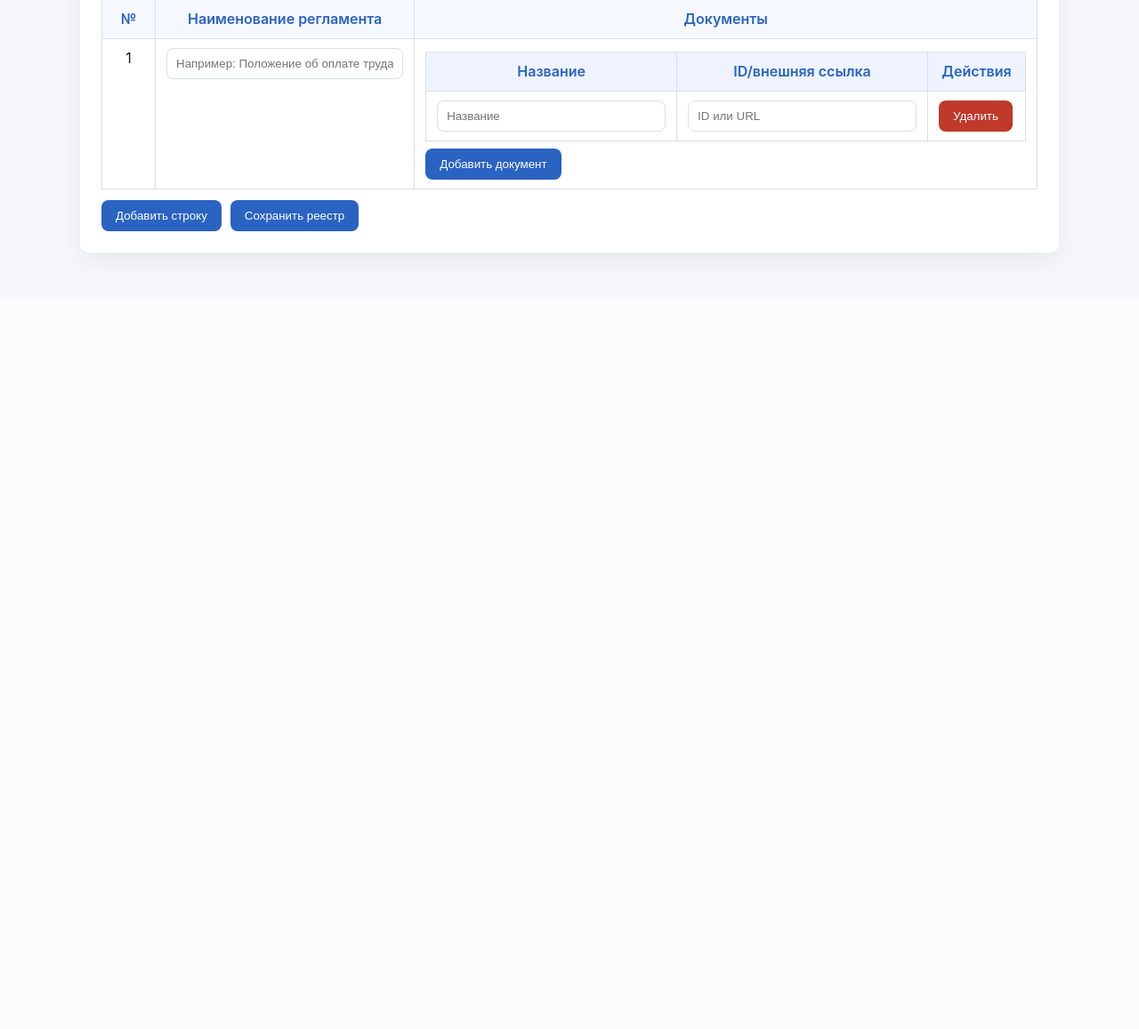
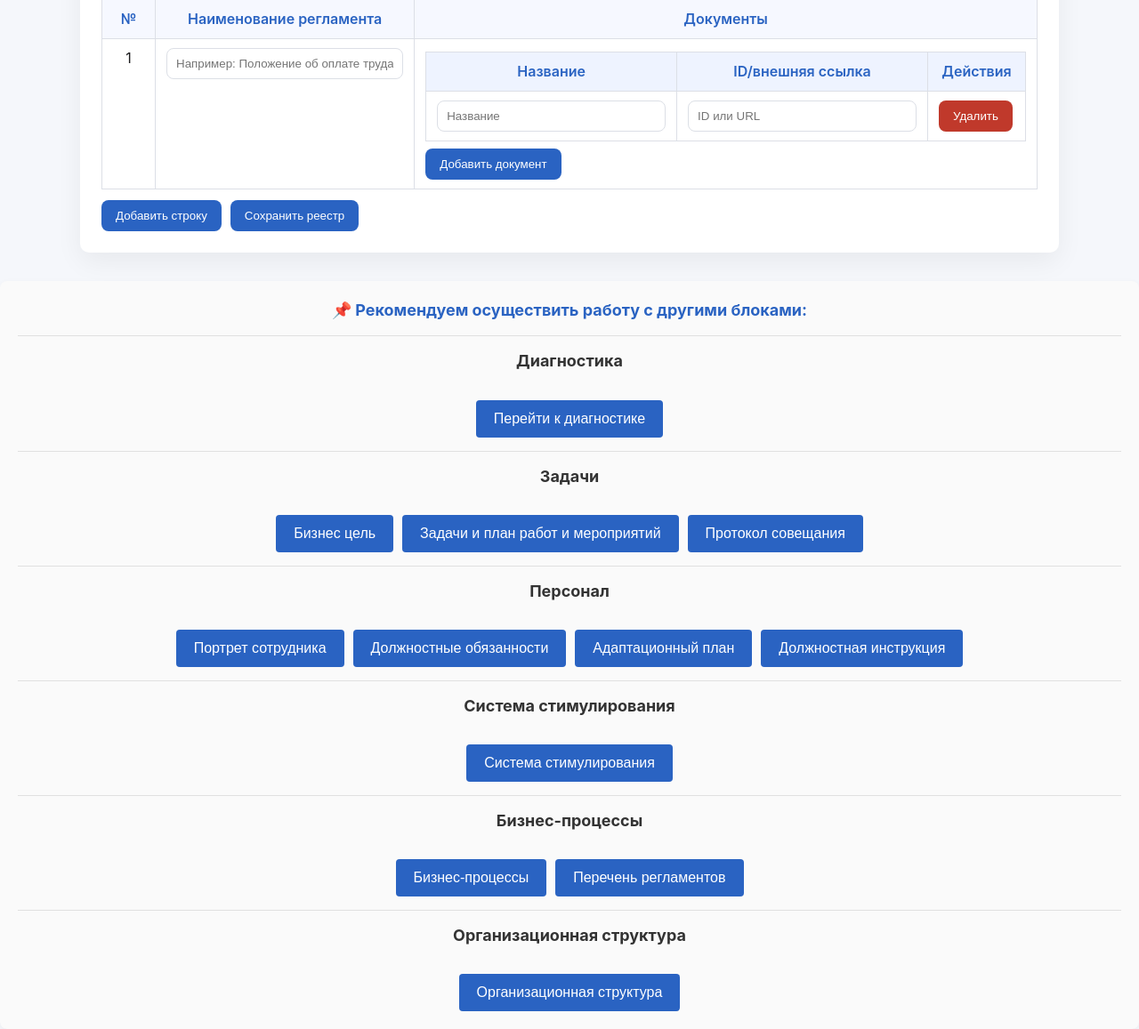
Before and after one commit to daniilgubkin1234/flask_interface, a Flask app: page /regulations_list in a window 1280 px wide. Shown: the part 498-1655 px from the top of the page at 89% size. Before the commit the page ends 793 px from the top, so only its background shows below. Run offline with Flask 2, Linux system fonts and the light colour scheme; the visitor is signed in with stand-in values (Sample User, id 1); data that the repository does not hold is empty; some libraries are stand-ins or nearby versions.

Commit message:
Стрелки в БП - корректно, взаимосвзяи в блоке Персонал

```diff
--- a/app.py
+++ b/app.py
@@ -348,6 +348,108 @@ def delete_task(task_id):
 def personnel():
     return render_template("employee_profile.html")
 
+# === БЛОК 2: Единая синхронизация персонала ===
+@app.route("/sync_personnel_from_sources", methods=["POST"])
+@login_required
+def sync_personnel_from_sources():
+    owner = ObjectId(current_user.id)
+
+    # 1) Забираем свежие источники
+    profile = employees_collection.find_one({"owner_id": owner}, sort=[("_id", -1)]) or {}
+    tpt     = three_plus_twenty_collection.find_one({"owner_id": owner}, sort=[("_id", -1)]) or {}
+    adapt   = adaptation_plans_collection.find_one({"owner_id": owner}, sort=[("_id", -1)]) or {}
+
+    # 2) Достаем данные из 3+20
+    def _to_list(val):
+        if not val: return []
+        if isinstance(val, list): return [x for x in val if isinstance(x, str) and x.strip()]
+        return [str(val)]
+
+    main_functions = _to_list(tpt.get("main_functions")) or _to_list(tpt.get("directions"))[:3]
+    additional_functions = _to_list(tpt.get("additional_functions"))
+    # Если кто-то всё еще хранит только responsibilities
+    if not additional_functions and tpt.get("responsibilities"):
+        additional_functions = [str(x).strip() for x in tpt["responsibilities"] if str(x).strip()]
+
+    # 3) Резюме адаптационного плана (короткое)
+    adapt_tasks = []
+    for i, task in enumerate(adapt.get("tasks") or [], start=1):
+        title = (task.get("title") or f"Задача {i}").strip()
+        time_ = (task.get("time") or "").strip()
+        adapt_tasks.append(f"{title}" + (f" — {time_}" if time_ else ""))
+
+    # 4) ДИ: собираем маппинг «портрет → требования»
+    #    (не перетираем уже заполненные в ДИ поля — если у пользователя есть ручные правки)
+    profile_to_jd = {
+        "gender": "gender",
+        "age": "age",
+        "residence": "residence",
+        "education": "education",
+        "speech": "speech",
+        "languages": "languages",
+        "pc": "pcSkills",
+        "appearance": "appearance",
+        "habits": "habits",
+        "info": "infoSkills",
+        "accuracy": "accuracy",
+        "independence": "decisionMaking",
+        "leadership": "leadership",
+        "car": "car"
+    }
+
+    latest_jd = job_description_collection.find_one({"owner_id": owner}, sort=[("_id", -1)]) or {}
+    jd_doc = {}
+
+    # Перенос «общих»/титульных полей из существующей ДИ, чтобы не потерять руками введённое
+    for keep in ["company", "approval", "appointedBy", "documentPurpose", "replaces",
+                 "activityGuide", "supervisor", "rights", "responsibility"]:
+        if latest_jd.get(keep): jd_doc[keep] = latest_jd[keep]
+
+    # Требования из портрета — заполняем ТОЛЬКО если в ДИ поля пусты
+    for src, dst in profile_to_jd.items():
+        if not jd_doc.get(dst):
+            val = (profile.get(src) or "").strip()
+            if val: jd_doc[dst] = val
+
+    # Позиция: берём из 3+20, иначе как было в ДИ
+    pos_arr = tpt.get("position") if isinstance(tpt.get("position"), list) else _to_list(tpt.get("position"))
+    position = (pos_arr[0].strip() if pos_arr else "").strip() or latest_jd.get("position", "")
+    jd_doc["position"] = position
+
+    # Основные направления и обязанности — формируем из 3+20 (этот блок считаем «истиной»)
+    jd_doc["mainActivity"] = main_functions
+    jd_doc["jobDuty"] = additional_functions
+
+    # Раздел «Адаптация» — сохраняем отдельно; фронт может его отрисовывать как read-only блок
+    if adapt_tasks:
+        jd_doc["adaptation"] = adapt_tasks
+
+    jd_doc["owner_id"] = owner
+    ins = job_description_collection.insert_one(jd_doc)
+    jd_id = str(ins.inserted_id)
+
+    # 5) Оргструктура: добавим/обновим самую свежую версию из ДИ/3+20
+    rows = []
+    if position:
+        rows.append({
+            "position": position,
+            "supervisorIndex": None,  # пока не знаем иерархию — пользователь заполнит
+            "staffCount": 1,
+            "functional": ", ".join(main_functions) if main_functions else ""
+        })
+
+    if rows:
+        organizational_structure_coll.insert_one({
+            "owner_id": owner,
+            "createdAt": datetime.utcnow(),
+            "rows": rows
+        })
+
+    return jsonify({
+        "message": "Синхронизация персонала выполнена",
+        "job_description_id": jd_id,
+        "org_rows_added": len(rows)
+    }), 200
 
 @app.route("/add_employee", methods=["POST"])
 @login_required
--- a/static/regulations_list.css
+++ b/static/regulations_list.css
@@ -238,3 +238,66 @@ h3{
     padding: 8px 12px;
     border-radius: 8px;
   }
+  /* Блок рекомендаций */
+.recommendation-block {
+  background-color: #fafafa;
+  /* более светлый фон */
+  padding: 20px;
+  border-radius: 8px;
+  margin: 30px 0;
+  box-shadow: 0 2px 6px rgba(0, 0, 0, 0.05);
+  /* легкая тень */
+  text-align: center;
+}
+
+.recommendation-block h3 {
+  margin-bottom: 10px;
+  font-size: 18px;
+  font-weight: bold;
+  color: #2A63C2;
+  text-align: center;
+}
+
+/* Каждая секция (группа ссылок + заголовок) */
+.recommendation-section {
+  border-top: 1px solid #e0e0e0;
+  padding-top: 15px;
+  margin-top: 15px;
+  text-align: center;
+}
+
+/* Заголовки для внутренних групп (вместо H2) */
+.recommendation-section h4 {
+  margin: 0 0 10px 0;
+  font-size: 18px;
+  font-weight: bold;
+  color: #333;
+}
+
+/* Ряд кнопок */
+.button-row {
+  display: flex;
+  gap: 10px;
+  flex-wrap: wrap;
+  /* если кнопок много, они перенесутся */
+  justify-content: center;
+}
+
+/* Кнопки внутри блока рекомендаций.
+ Можно сделать поменьше и компактнее, чем обычные. */
+.recommendation-block .button-row button {
+  background-color: #2A63C2;
+  color: white;
+  padding: 12px 20px;
+  font-size: 16px;
+  border: none;
+  border-radius: 4px;
+  cursor: pointer;
+  transition: background-color 0.3s;
+  margin-top: 20px;
+}
+
+/* Ховер-эффект на кнопках */
+.recommendation-block .button-row button:hover {
+  background-color: #1F4B8F;
+}
--- a/templates/regulations_list.html
+++ b/templates/regulations_list.html
@@ -108,5 +108,59 @@
       </div>
     </section>
   </div>
+  <!-- Навигационный блок -->
+  <div class="recommendation-block">
+    <h3>📌 Рекомендуем осуществить работу с другими блоками:</h3>
+
+    <div class="recommendation-section">
+      <h4>Диагностика</h4>
+      <div class="button-row">
+        <button onclick="window.location.href='/survey_ai'">Перейти к диагностике</button>
+      </div>
+    </div>
+
+    <div class="recommendation-section">
+      <h4>Задачи</h4>
+      <div class="button-row">
+        <button onclick="window.location.href='/business'">Бизнес цель</button>
+        <button onclick="window.location.href='/tasks'">Задачи и план работ и мероприятий</button>
+        <button onclick="window.location.href='/meeting_protocol'">Протокол совещания</button>
+      </div>
+    </div>
+
+    <div class="recommendation-section">
+      <h4>Персонал</h4>
+      <div class="button-row">
+        <button onclick="window.location.href='/personnel'">Портрет сотрудника</button>
+        <button onclick="window.location.href='/three_plus_twenty'">Должностные обязанности</button>
+        <button onclick="window.location.href='/adaptation_plan'">Адаптационный план</button>
+        <button onclick="window.location.href='/job_description'">Должностная инструкция</button>
+      </div>
+    </div>
+
+    <div class="recommendation-section">
+      <h4>Система стимулирования</h4>
+      <div class="button-row">
+        <button onclick="window.location.href='/stimulation_system'">Система стимулирования</button>
+      </div>
+    </div>
+
+    <div class="recommendation-section">
+      <h4>Бизнес-процессы</h4>
+      <div class="button-row">
+        <button onclick="window.location.href='/business_processes'">Бизнес-процессы</button>
+        <button onclick="window.location.href='/regulations_list'">Перечень регламентов</button>
+      </div>
+    </div>
+
+    <div class="recommendation-section">
+      <h4>Организационная структура</h4>
+      <div class="button-row">
+        <button onclick="window.location.href='/organizational_structure'">Организационная структура</button>
+      </div>
+    </div>
+  </div>
 </body>
 </html>
+</body>
+</html>
```
Also changed, not shown: static/business_processes.js (+148 -123 lines), static/three_plus_twenty.js (+35 -0 lines), templates/job_description.html (+12 -0 lines), templates/organizational_structure.html (+12 -0 lines), uploads/regulations/68728140e421fb62e5678027_1755360876_diagram.svg (deleted).
